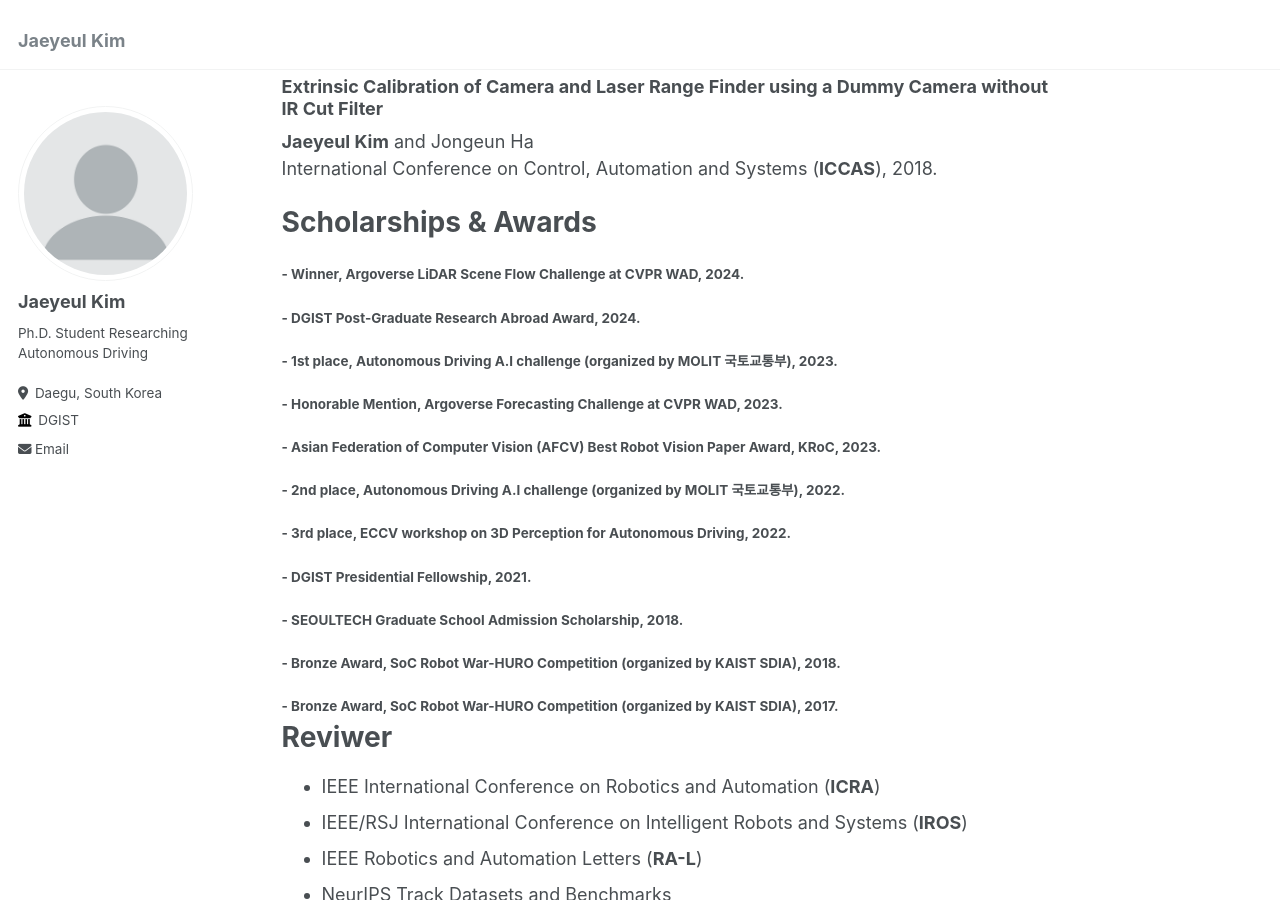
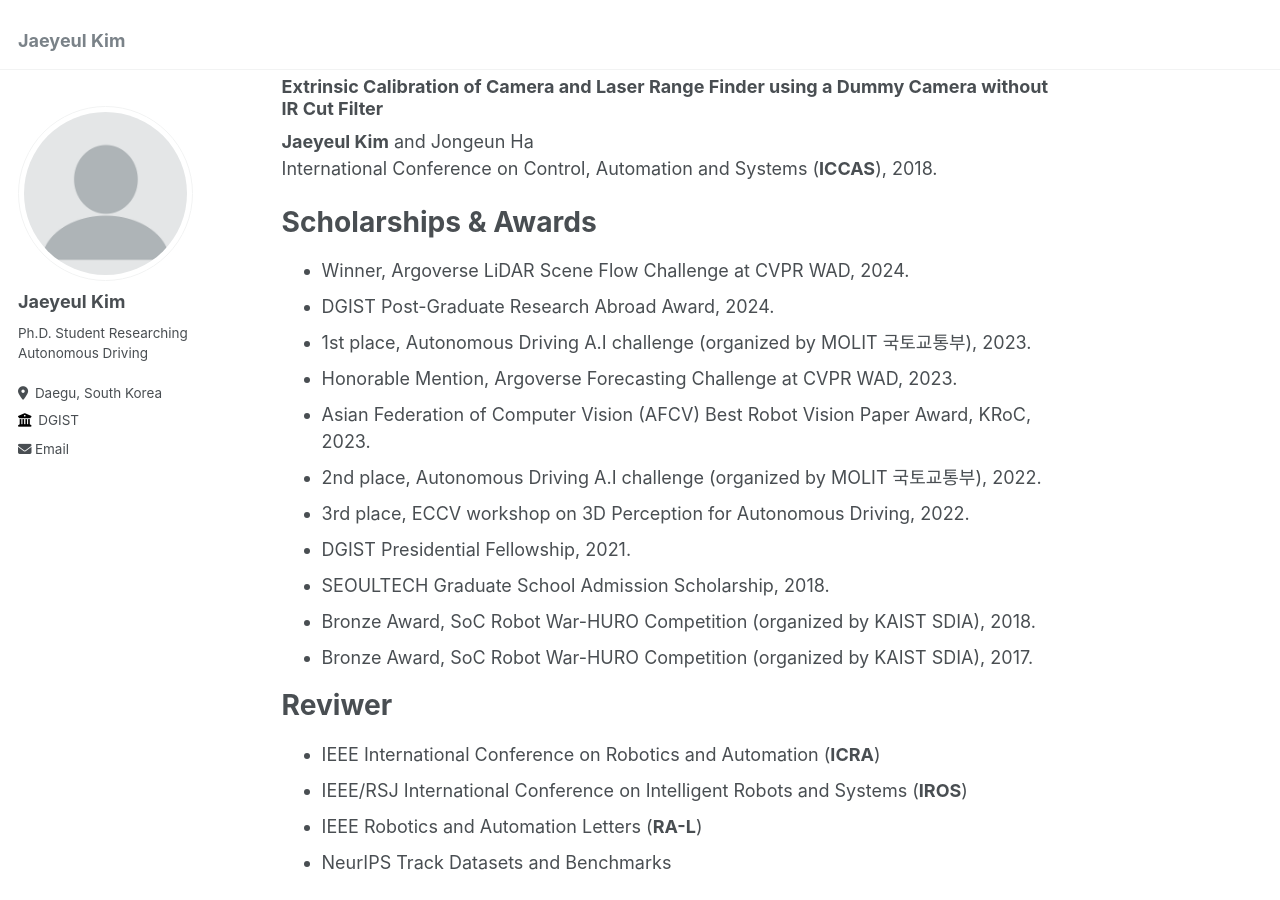
Before and after one commit to jykim94/jykim94.github.io, a Jekyll site: the page built from _pages/about.md, in a window 1280 px wide and 900 px high, scrolled down 2449 px. Built offline with Jekyll 4.4.1, drawn with Linux system fonts in a browser that asks for light colours.

Commit message:
Updated specific content

```diff
--- a/_pages/about.md
+++ b/_pages/about.md
@@ -89,17 +89,17 @@ International Conference on Control, Automation and Systems (**ICCAS**), 2018.
 
 Scholarships & Awards
 ======
-##### - Winner, Argoverse LiDAR Scene Flow Challenge at CVPR WAD, 2024.
-##### - DGIST Post-Graduate Research Abroad Award, 2024.
-##### - 1st place, Autonomous Driving A.I challenge (organized by MOLIT 국토교통부), 2023.
-##### - Honorable Mention, Argoverse Forecasting Challenge at CVPR WAD, 2023.
-##### - Asian Federation of Computer Vision (AFCV) Best Robot Vision Paper Award, KRoC, 2023.
-##### - 2nd place, Autonomous Driving A.I challenge (organized by MOLIT 국토교통부), 2022.
-##### - 3rd place, ECCV workshop on 3D Perception for Autonomous Driving, 2022.
-##### - DGIST Presidential Fellowship, 2021.
-##### - SEOULTECH Graduate School Admission Scholarship, 2018.
-##### - Bronze Award, SoC Robot War-HURO Competition (organized by KAIST SDIA), 2018.
-##### - Bronze Award, SoC Robot War-HURO Competition (organized by KAIST SDIA), 2017.
+- Winner, Argoverse LiDAR Scene Flow Challenge at CVPR WAD, 2024.
+- DGIST Post-Graduate Research Abroad Award, 2024.
+- 1st place, Autonomous Driving A.I challenge (organized by MOLIT 국토교통부), 2023.
+- Honorable Mention, Argoverse Forecasting Challenge at CVPR WAD, 2023.
+- Asian Federation of Computer Vision (AFCV) Best Robot Vision Paper Award, KRoC, 2023.
+- 2nd place, Autonomous Driving A.I challenge (organized by MOLIT 국토교통부), 2022.
+- 3rd place, ECCV workshop on 3D Perception for Autonomous Driving, 2022.
+- DGIST Presidential Fellowship, 2021.
+- SEOULTECH Graduate School Admission Scholarship, 2018.
+- Bronze Award, SoC Robot War-HURO Competition (organized by KAIST SDIA), 2018.
+- Bronze Award, SoC Robot War-HURO Competition (organized by KAIST SDIA), 2017.
 
 Reviwer
 ======
```
